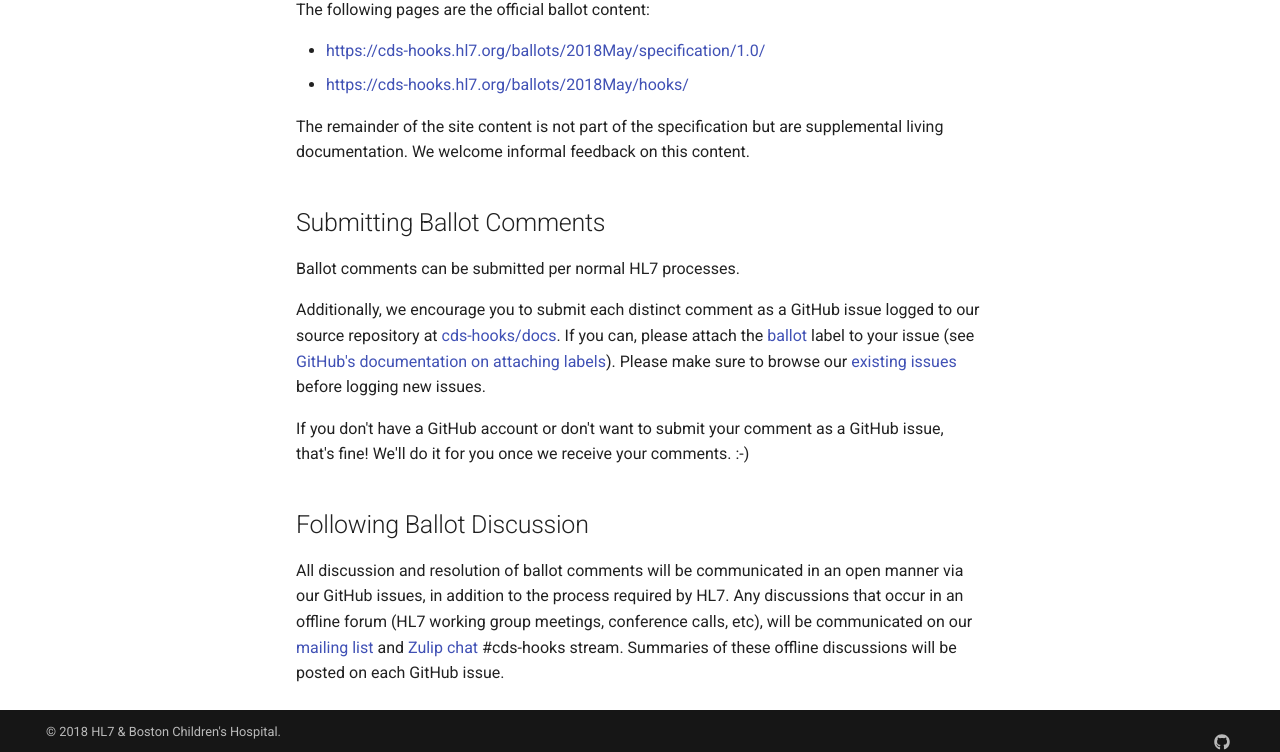
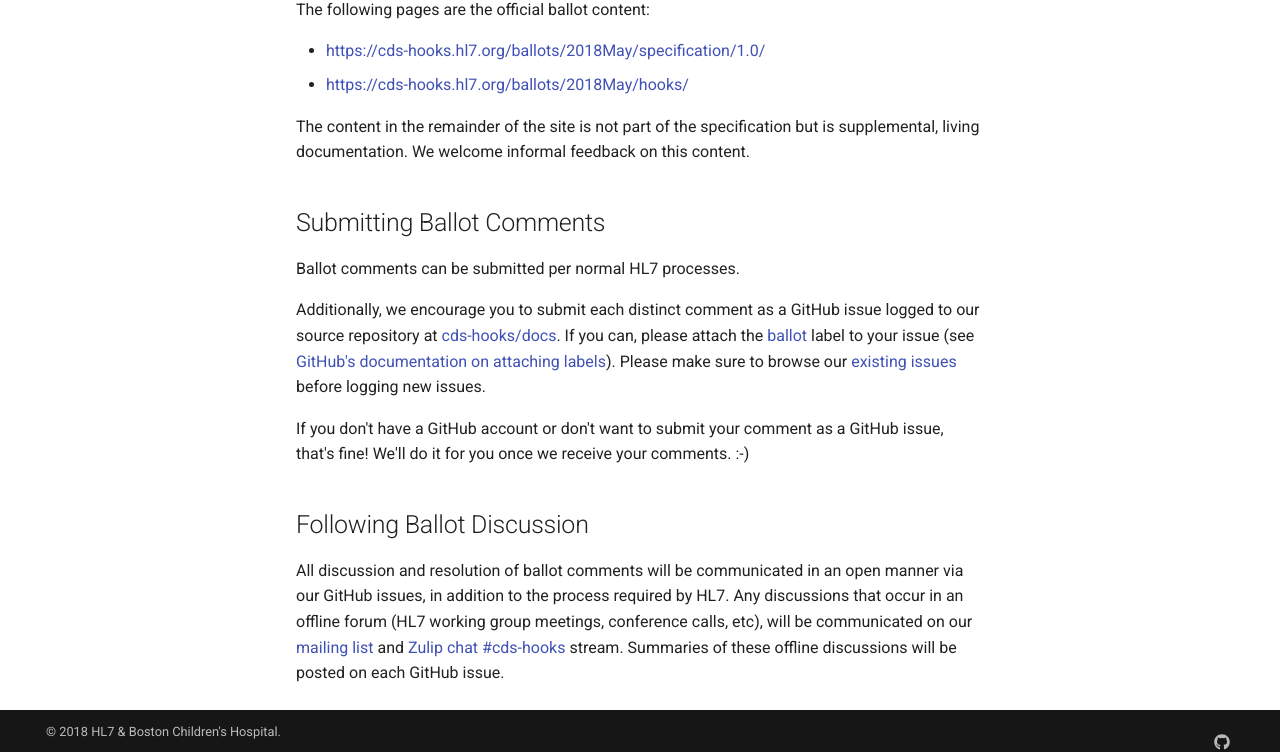
Before and after one commit to HL7/cds-hooks-hl7-site, an MkDocs documentation site: the page built from docs/index.md, in a window 1280 px wide and 1332 px high. Shown: the part 485-1237 px from the top of the window. Built offline with MkDocs 1.6.1 and Material for MkDocs 9.7.7, drawn with Linux system fonts in a browser that asks for light colours; comment, search, counter and statistics services are not loaded; old or Windows-style settings are respelled for this version of MkDocs; grey boxes are pictures that could not be loaded.

Commit message:
minor changes to page

```diff
--- a/docs/index.md
+++ b/docs/index.md
@@ -13,7 +13,7 @@ The following pages are the official ballot content:
 - [https://cds-hooks.hl7.org/ballots/2018May/specification/1.0/](https://cds-hooks.hl7.org/ballots/2018May/specification/1.0/)
 - [https://cds-hooks.hl7.org/ballots/2018May/hooks/](https://cds-hooks.hl7.org/ballots/2018May/hooks/)
 
-The remainder of the site content is not part of the specification but are supplemental living documentation. We welcome informal feedback on this content.
+The content in the remainder of the site is not part of the specification but is supplemental, living documentation. We welcome informal feedback on this content.
 
 ## Submitting Ballot Comments
 
@@ -25,4 +25,4 @@ If you don't have a GitHub account or don't want to submit your comment as a Git
 
 ## Following Ballot Discussion
 
-All discussion and resolution of ballot comments will be communicated in an open manner via our GitHub issues, in addition to the process required by HL7. Any discussions that occur in an offline forum (HL7 working group meetings, conference calls, etc), will be communicated on our [mailing list](https://groups.google.com/forum/#!forum/cds-hooks) and [Zulip chat](https://chat.fhir.org/) #cds-hooks stream. Summaries of these offline discussions will be posted on each GitHub issue.
+All discussion and resolution of ballot comments will be communicated in an open manner via our GitHub issues, in addition to the process required by HL7. Any discussions that occur in an offline forum (HL7 working group meetings, conference calls, etc), will be communicated on our [mailing list](https://groups.google.com/forum/#!forum/cds-hooks) and [Zulip chat #cds-hooks](https://chat.fhir.org/#narrow/stream/cds-hooks)  stream. Summaries of these offline discussions will be posted on each GitHub issue.
```
